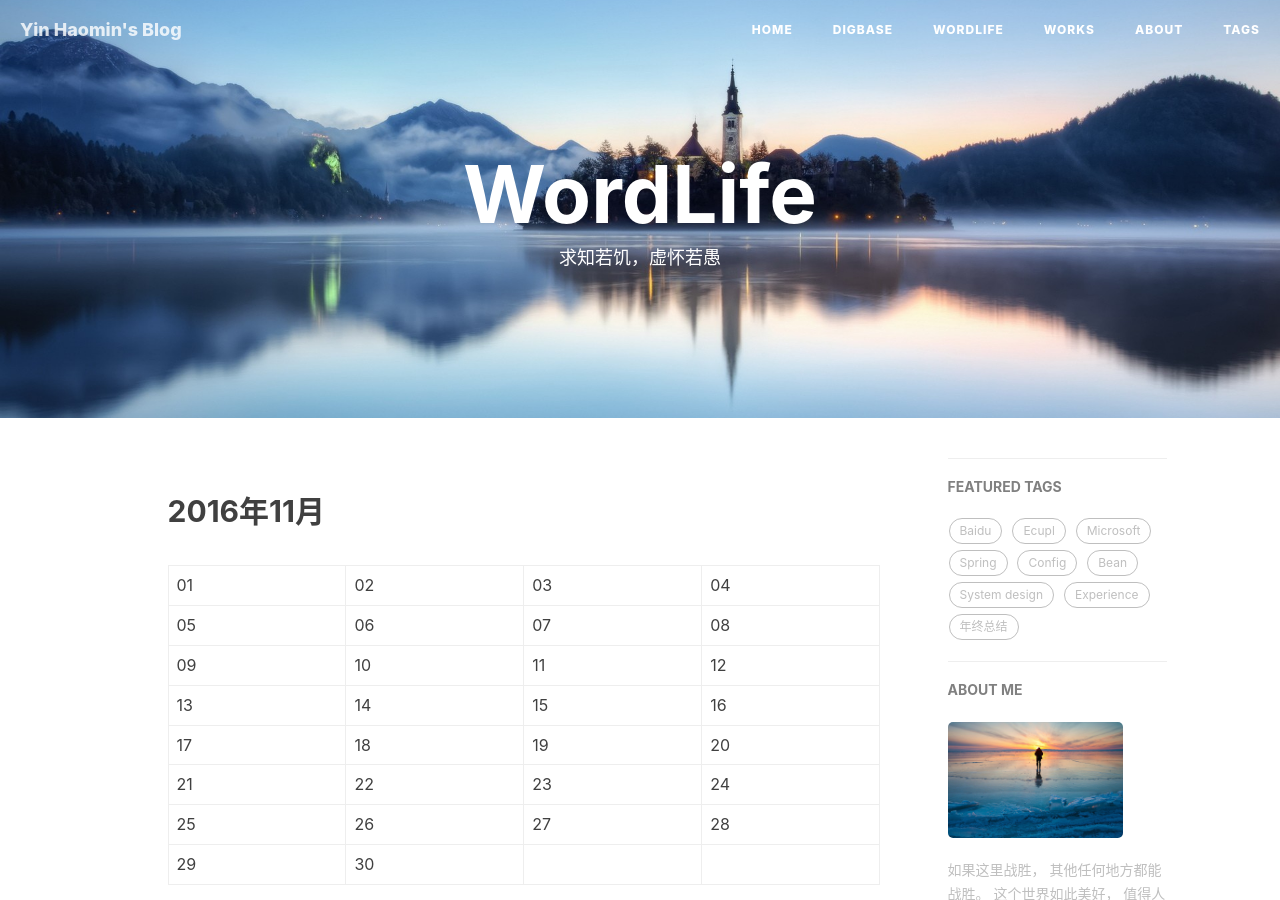
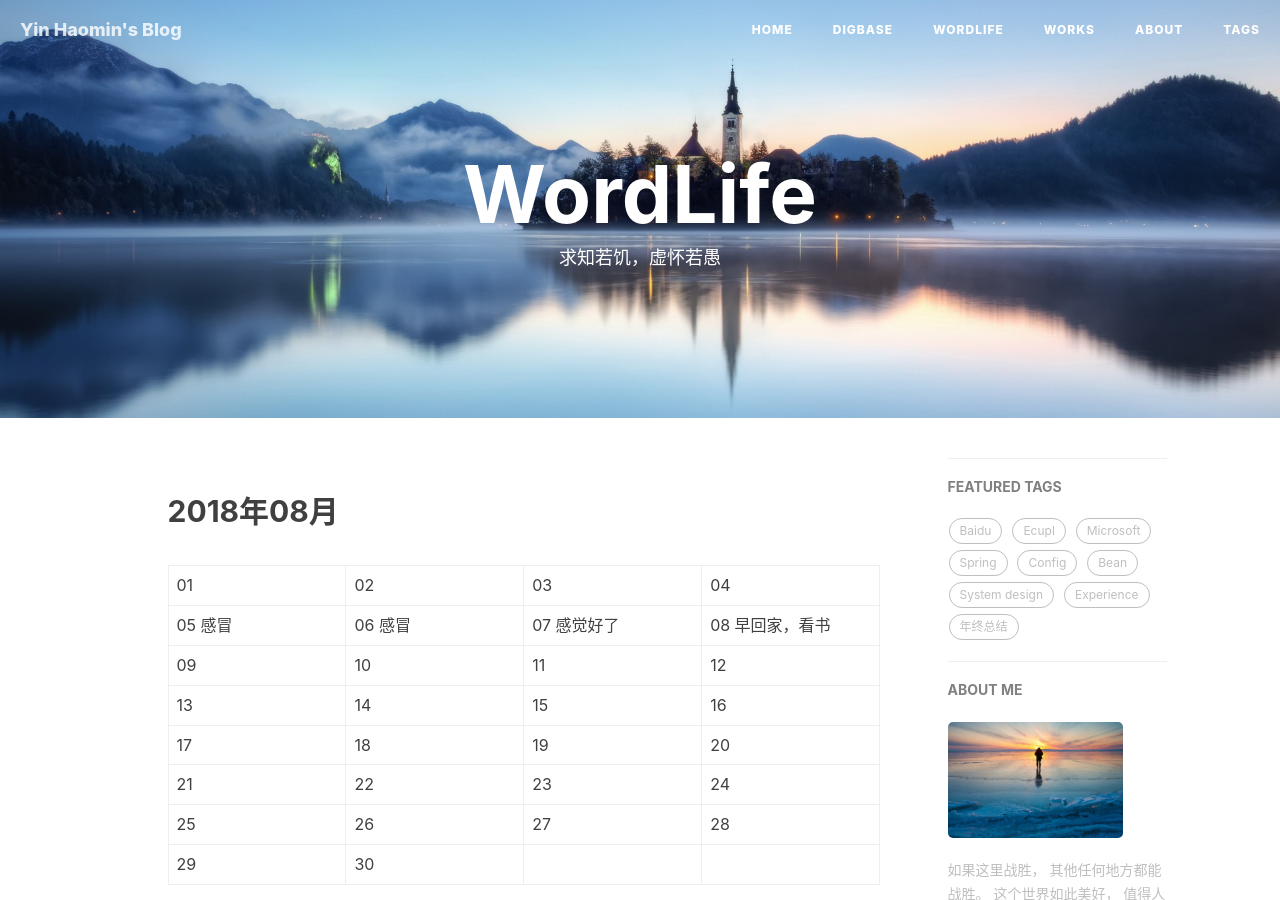
Before and after one commit to yinhaomin/yinhaomin.github.io, a Jekyll site: the page built from WordLife.html, in a window 1280 px wide and 900 px high. Built offline with Jekyll 4.4.1, drawn with Linux system fonts in a browser that asks for light colours; nearby versions of some CDN libraries; comment, search, counter and statistics services are not loaded.

Commit message:
Update WordLife.html

```diff
--- a/WordLife.html
+++ b/WordLife.html
@@ -23,7 +23,7 @@ header-img: "img/castle.jpg"
 <!-- Main Content -->
 <div class="zh post-container">
 
-		<br><h2><strong>2016年11月</strong></h2><br>
+		<br><h2><strong>2018年08月</strong></h2><br>
 			<table font face="calibri";size="5" border="0" cellspacing="0" cellpadding="0">
 				<tbody>				<tr>
 					<td width="150px">01 </td>
@@ -32,10 +32,10 @@ header-img: "img/castle.jpg"
 					<td width="150px">04 </td>
 				</tr>
 				<tr>
-					<td width="150px">05 </td>
-					<td width="150px">06 </td>
-					<td width="150px">07 </td>
-					<td width="150px">08 </td>
+					<td width="150px">05 感冒</td>
+					<td width="150px">06 感冒</td>
+					<td width="150px">07 感觉好了</td>
+					<td width="150px">08 早回家，看书</td>
 				</tr>
 				<tr>
 					<td width="150px">09 </td>
```
